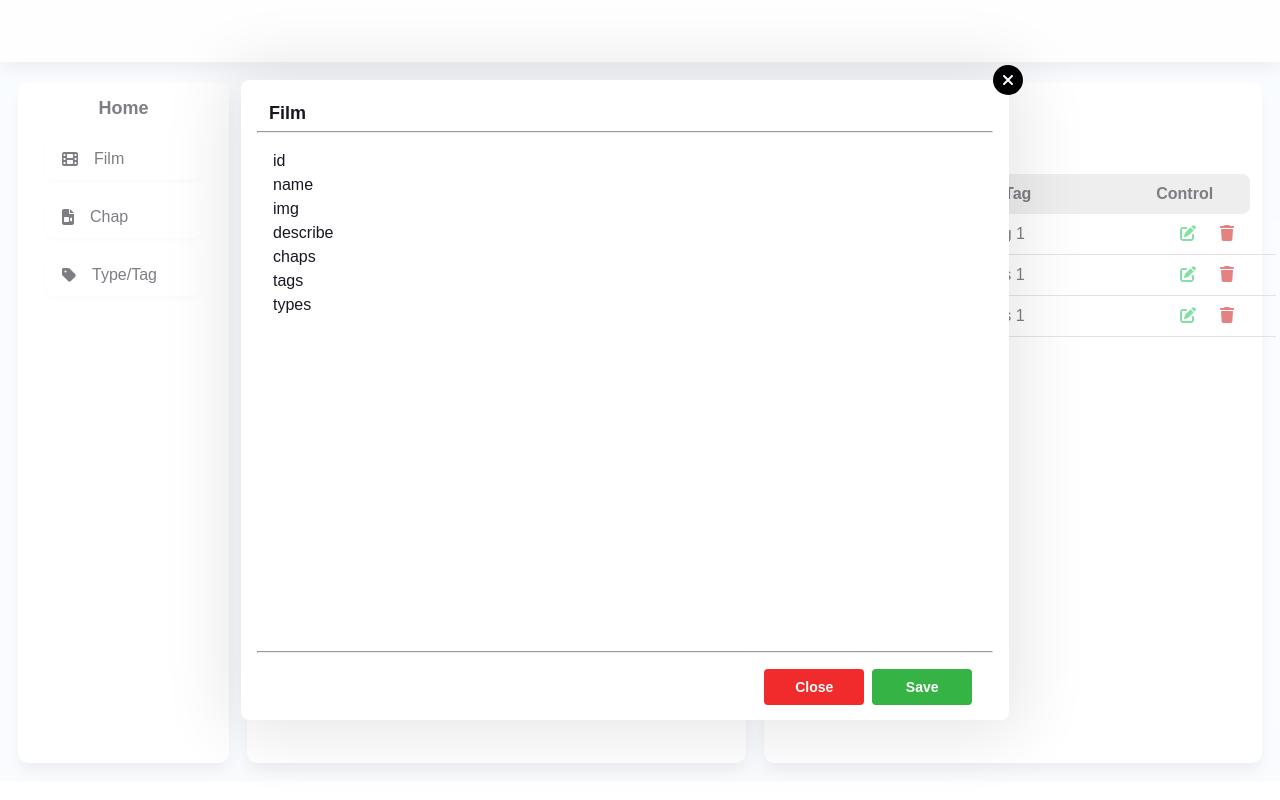
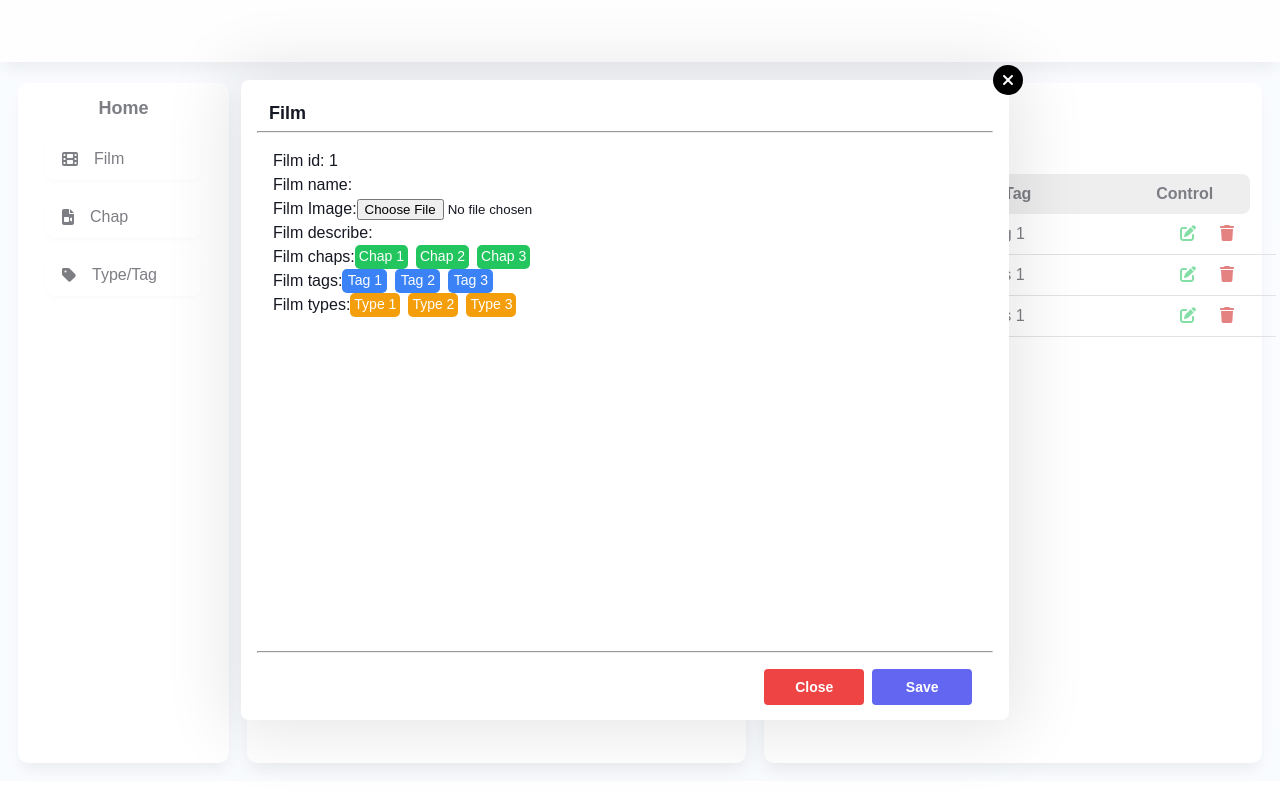
Before and after one commit to hokhanhduycs/khanhduy, a Vue app: page / in a window 1280 px wide. Built offline with nearby package versions, Linux system fonts and the light colour scheme.

Commit message:
add  component tag

```diff
--- a/src/App.vue
+++ b/src/App.vue
@@ -1,5 +1,5 @@
 <script setup>
-// import Blog from '@/layouts/Blog.vue'
+import Blog from '@/layouts/Blog.vue'
 import Admin from '@/layouts/Admin.vue'
 </script>
 
--- a/src/admin/Add.vue
+++ b/src/admin/Add.vue
@@ -4,13 +4,39 @@
             <h2 class="title">Film</h2>
             <hr>
             <div class="content">
-                <div class="film_id">id</div>
-                <div class="film_name">name</div>
-                <div class="film_img">img</div>
-                <div class="film_describe">describe</div>
-                <div class="film_chaps">chaps</div>
-                <div class="film_tags">tags</div>
-                <div class="film_types">types</div>
+                <div class="film_id">
+                    <label for="film_name">Film id:</label>
+                    1
+                </div>
+                <div class="film_name">
+                    <label for="film_name">Film name:</label>
+                    <input type="text">
+                </div>
+                <div class="film_img">
+                    <label for="film_img">Film Image:</label>
+                    <input type="file" accept="image/*" onchange="loadFile(event)">
+                </div>
+                <div class="film_describe">
+                    <label for="film_name">Film describe:</label>
+                    <input type="text">
+                </div>
+                <div class="film_chaps row">
+                    <label for="film_chaps">Film chaps:</label>
+                    <Tag success>Chap 1</Tag>
+                    <Tag success>Chap 2</Tag>
+                    <Tag success>Chap 3</Tag>
+                </div>
+                <div class="film_tags row">
+                    <label for="film_chaps">Film tags:</label>
+                    <Tag info>Tag 1</Tag>
+                    <Tag info>Tag 2</Tag>
+                    <Tag info>Tag 3</Tag>
+                </div>
+                <div class="film_types row">
+                    <label for="film_chaps">Film types:</label>
+                    <Tag warning>Type 1</Tag>
+                    <Tag warning>Type 2</Tag>
+                    <Tag warning>Type 3</Tag></div>
             </div>
             <hr>
             <div class="btn">
@@ -28,6 +54,7 @@
 
 <script setup>
 import Button from "@/components/Button.vue";
+import Tag from "@/components/Tag.vue";
 
 </script>
 
--- a/src/assets/main.css
+++ b/src/assets/main.css
@@ -1,8 +1,8 @@
 @import "./grid.css";
 
 :root {
-  --primary: #35b345;
-  --primary-hover: #309c3e;
+  --primary: #6366F1;
+  --primary-hover: #5c5edf;
   --black: #020301;
   --white: #fff;
   --text-color: #161823;
@@ -10,9 +10,10 @@
   --font-family: 'ProximaNova', sans-serif;
 
 
-  --danger: #f12b2b;
-  --success: #1ebd1e;
-  --info: #25a2eb;
+  --danger: #EF4444;
+  --success: #22C55E;
+  --info: #3B82F6;
+  --warning: #F59E0B;
 
   /* // Default layout */
   --default-layout-header-height: 60px;
--- /dev/null
+++ b/src/components/Tag.vue
@@ -0,0 +1,50 @@
+<template>
+  <div class="tag"
+    :class="{success, info, warning, danger}"
+  >
+    <slot></slot>
+  </div>
+</template>
+
+<script>
+export default {
+    props:{
+        success: Boolean,
+        info: Boolean,
+        warning: Boolean,
+        danger: Boolean
+    }
+}
+</script>
+
+<style scoped lang="scss">
+
+.tag{
+    background-color: var(--primary);
+    padding: 1px 4px;
+    border-radius: 5px;
+    color: #fff;
+    font-size: 14px;
+    text-transform: capitalize;
+    min-width: 45px;
+    max-width: 80px;
+    text-align: center;
+
+    & ~ .tag{
+        margin-left: 8px;
+    }
+    &.danger{
+        background-color: var(--danger);
+    }
+    &.success{
+        background-color: var(--success);
+    }
+    &.info{
+        background-color: var(--info);
+    }
+    &.warning{
+        background-color: var(--warning);
+    }
+}
+
+</style>
--- a/src/views/HomeView.vue
+++ b/src/views/HomeView.vue
@@ -4,6 +4,7 @@
   import Button from '@/components/Button.vue'
   // import InputField from '@/components/InputField.vue'
   import CardFilm from '@/components/CardFilm.vue'
+  import Tag from '@/components/Tag.vue'
 
   const listFilm = ref([
     {
@@ -108,6 +109,16 @@
 <template>
   <div class="home grid wide">
     <h1 class="page-title c-12">Home Page</h1>
+
+    <h2 class="home-title">Tag</h2>
+    <div class="home-tag row">
+      <Tag>Primary</Tag>
+      <Tag success>Success</Tag>
+      <Tag warning>Warning</Tag>
+      <Tag info>Info</Tag>
+      <Tag danger>Danger</Tag>
+
+    </div>
 
     <h2 class="home-title">Gird</h2>
     <div class="home-content row">
```
